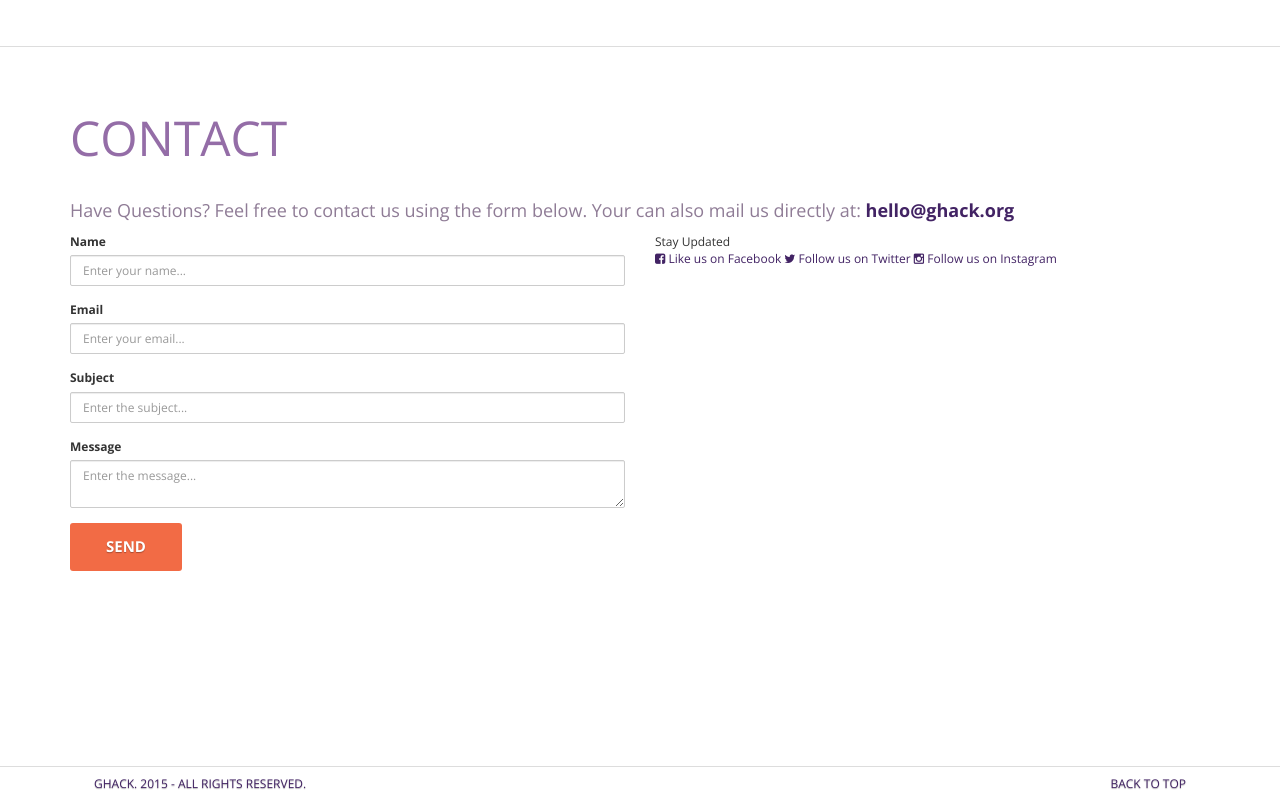
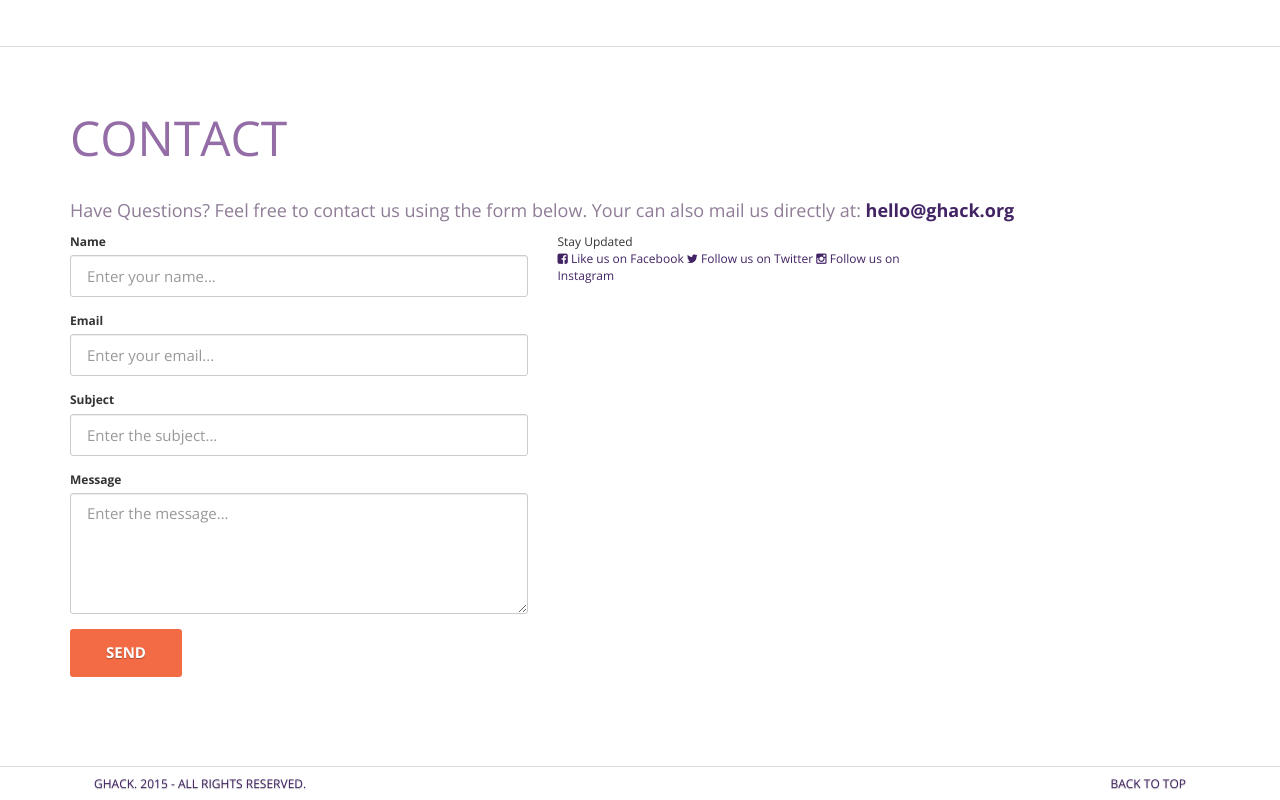
Before and after one commit to rishirajpurohit/Campus-Internship-Fair-Website, a website: page index.htm in a window 1280 px wide. Shown: the part 3593-4393 px from the top of the page. Drawn offline with nearby package versions, Linux system fonts and the light colour scheme.

Commit message:
Contact Section

```diff
--- a/index.htm
+++ b/index.htm
@@ -404,26 +404,26 @@
                     <div class="contact-area">
                         <!-- Row -->
                         <div class="row">
-                            <div class="col-lg-6 col-md-6 col-sm-12 col-xs-12">
+                            <div class="col-lg-5 col-md-5 col-sm-12 col-xs-12">
                                 <!-- Contact Form -->
                                 <div class="contact-form">
                                     <!-- Form -->
                                     <form class="form" method="post">
                                         <div class="form-group">
                                             <label for="name">Name</label>
-                                            <input type="text" class="form-control" id="name" name="name" placeholder="Enter your name..." required="required">
+                                            <input type="text" class="form-control input-lg" id="name" name="name" placeholder="Enter your name..." required="required">
                                         </div>
                                         <div class="form-group">
                                             <label for="email">Email</label>
-                                            <input type="email" class="form-control" id="email" name="email" placeholder="Enter your email..." required="required">
+                                            <input type="email" class="form-control input-lg" id="email" name="email" placeholder="Enter your email..." required="required">
                                         </div>
                                         <div class="form-group">
                                             <label for="subject">Subject</label>
-                                            <input type="text" class="form-control" id="subject" name="subject" placeholder="Enter the subject..." required="required">
+                                            <input type="text" class="form-control input-lg" id="subject" name="subject" placeholder="Enter the subject..." required="required">
                                         </div>
                                         <div class="form-group">
                                             <label for="message">Message</label>
-                                            <textarea class="form-control" id="message" name="message" placeholder="Enter the message..." required="required"></textarea>
+                                            <textarea class="form-control input-lg" id="message" rows="5" name="message" placeholder="Enter the message..." required="required"></textarea>
                                         </div>
                                         <div class="form-submit">
                                             <input type="submit" value="Send" class="btn btn-lg btn-success">
@@ -433,20 +433,20 @@
                                 </div>
                                 <!-- End: Contact Form -->
                             </div>
-                            <div class="col-lg-6 col-md-6 col-sm-12 col-xs-12">
+                            <div class="col-lg-4 col-md-4 col-sm-12 col-xs-12">
                                 <!-- Social Links -->
                                 <div class="social-links">
                                     <!-- Title -->
                                     <div class="title">Stay Updated</div>
-                                    <a href="http://facebook.com/hack.at.ghack" class="social-link">
+                                    <a href="http://facebook.com/hack.at.ghack" class="social-link facebook">
                                         <i class="icon icon-facebook-square"></i>
                                         Like us on Facebook
                                     </a>
-                                    <a href="http://twitter.com/hack.at.ghack" class="social-link">
+                                    <a href="http://twitter.com/hack.at.ghack" class="social-link twitter">
                                         <i class="icon icon-twitter"></i>
                                         Follow us on Twitter
                                     </a>
-                                    <a href="http://instagram.com/ghack" class="social-link">
+                                    <a href="http://instagram.com/ghack" class="social-link instagram">
                                         <i class="icon icon-instagram"></i>
                                         Follow us on Instagram
                                     </a>
--- a/lib/stylesheets/app/_contact.scss
+++ b/lib/stylesheets/app/_contact.scss
@@ -0,0 +1,78 @@
+/**
+ * Name: Contact
+ * Author: Kunal Varma
+ * Version: 1.0.0
+ */
+ .contact-section{
+	//section-title
+	.section-title{
+		margin-bottom:10px;
+	}
+	//Section Notice
+	.section-notice{
+		font-size: 16px;
+		//a
+		a{
+			color: $brand-success;
+		}
+	}
+	//Contact Area
+	.contact-area{
+		margin-top: 20px;
+		//Form
+		form{
+			padding: 30px;
+			background: #fff;
+			border: solid 1px #ddd;
+			border-radius: 5px;
+			margin-bottom: 20px;
+			//label
+			label{
+				color: $brand-success;
+				text-transform: uppercase;
+			}
+		}
+		//Social Links
+		.social-links{
+			//Title
+			.title{
+				font-size: 14px;
+				color: $brand-success;
+				text-transform: uppercase;
+				font-weight: bold;
+			}
+			//Social Link
+			.social-link{
+				display: block;
+				background: #fff;
+				padding: 20px;
+				color: #946da7;
+				border: solid 1px #ddd;
+				border-radius: 3px;
+				font-size: 16px;
+				text-transform: uppercase;
+				font-weight: bold;
+				text-align: right;
+				margin: 10px 0;
+				//Facebook
+				&.facebook{
+					color: #3b5998;
+				}
+				//Twitter
+				&.twitter{
+					color: #55acee;
+				}
+				//Instagram
+				&.instagram{
+					color: #3f729b;
+				}
+				//Icon
+				.icon{
+					float: left;
+					margin-top: -3px;
+					font-size: 30px;
+				}
+			}
+		}
+	}
+}
```
